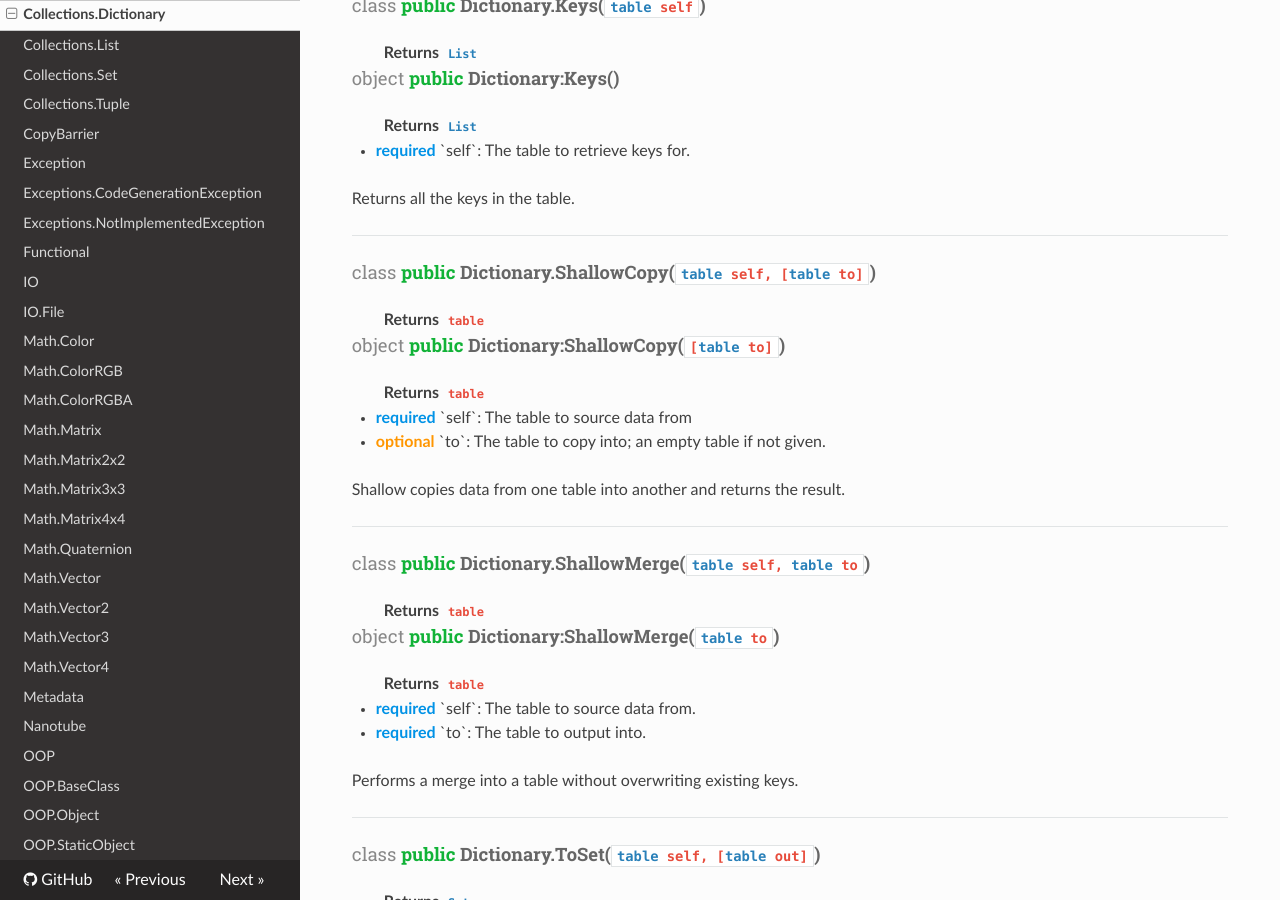
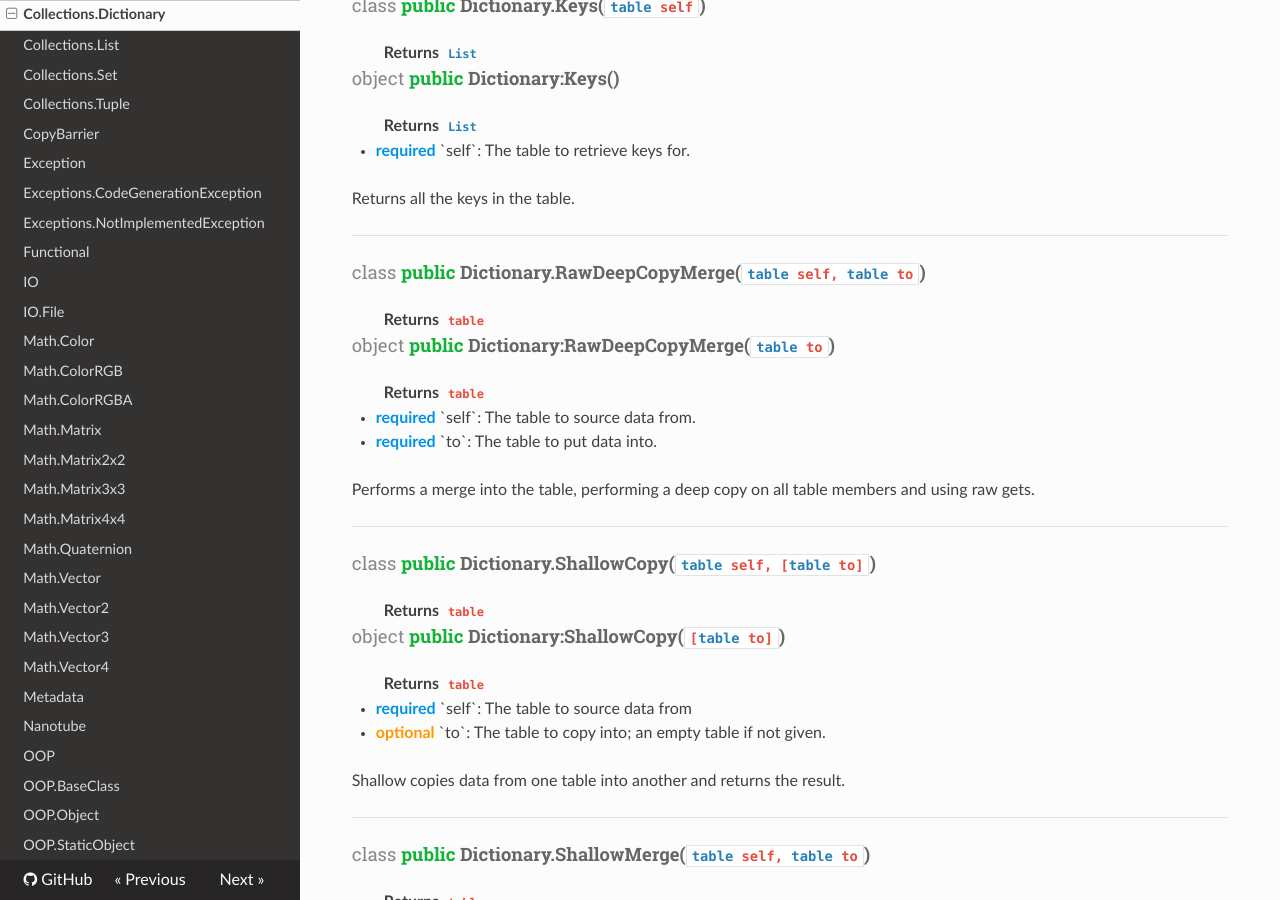
Before and after one commit to lua-carbon/carbon, an MkDocs documentation site: the page built from docs/Classes/Collections.Dictionary.md, in a window 1280 px wide and 900 px high, scrolled down 1261 px. Built offline with MkDocs 1.6.1, drawn with Linux system fonts in a browser that asks for light colours; nearby versions of some CDN libraries; old or Windows-style settings are respelled for this version of MkDocs.

Commit message:
Carbide fixes, documentation fixes

```diff
--- a/docs/Classes/Collections.Dictionary.md
+++ b/docs/Classes/Collections.Dictionary.md
@@ -57,6 +57,16 @@
 
 Returns all the keys in the table.
 <hr/>
+<h4 class="method-name"><span class="doc-scope doc-class">class</span> <span class="doc-visibility doc-public">public</span> Dictionary.RawDeepCopyMerge(<code><a href="Types#table">table</a> self, <a href="Types#table">table</a> to</code>)</h4>
+<p class="method-returns bold">Returns <code>table</code></p><h4 class="method-name"><span class="doc-scope doc-object">object</span> <span class="doc-visibility doc-public">public</span> Dictionary:RawDeepCopyMerge(<code><a href="Types#table">table</a> to</code>)</h4>
+<p class="method-returns bold">Returns <code>table</code></p>
+<ul class="doc-arg-list">
+<li><span class="doc-arg-level doc-required">required</span>  `self`: The table to source data from.</li>
+<li><span class="doc-arg-level doc-required">required</span>  `to`: The table to put data into.</li>
+</ul>
+
+Performs a merge into the table, performing a deep copy on all table members and using raw gets.
+<hr/>
 <h4 class="method-name"><span class="doc-scope doc-class">class</span> <span class="doc-visibility doc-public">public</span> Dictionary.ShallowCopy(<code><a href="Types#table">table</a> self, [<a href="Types#table">table</a> to]</code>)</h4>
 <p class="method-returns bold">Returns <code>table</code></p><h4 class="method-name"><span class="doc-scope doc-object">object</span> <span class="doc-visibility doc-public">public</span> Dictionary:ShallowCopy(<code>[<a href="Types#table">table</a> to]</code>)</h4>
 <p class="method-returns bold">Returns <code>table</code></p>
```
Also changed, not shown: docs/Classes/Nanotube.md (+9 -9 lines), 4 other files.
